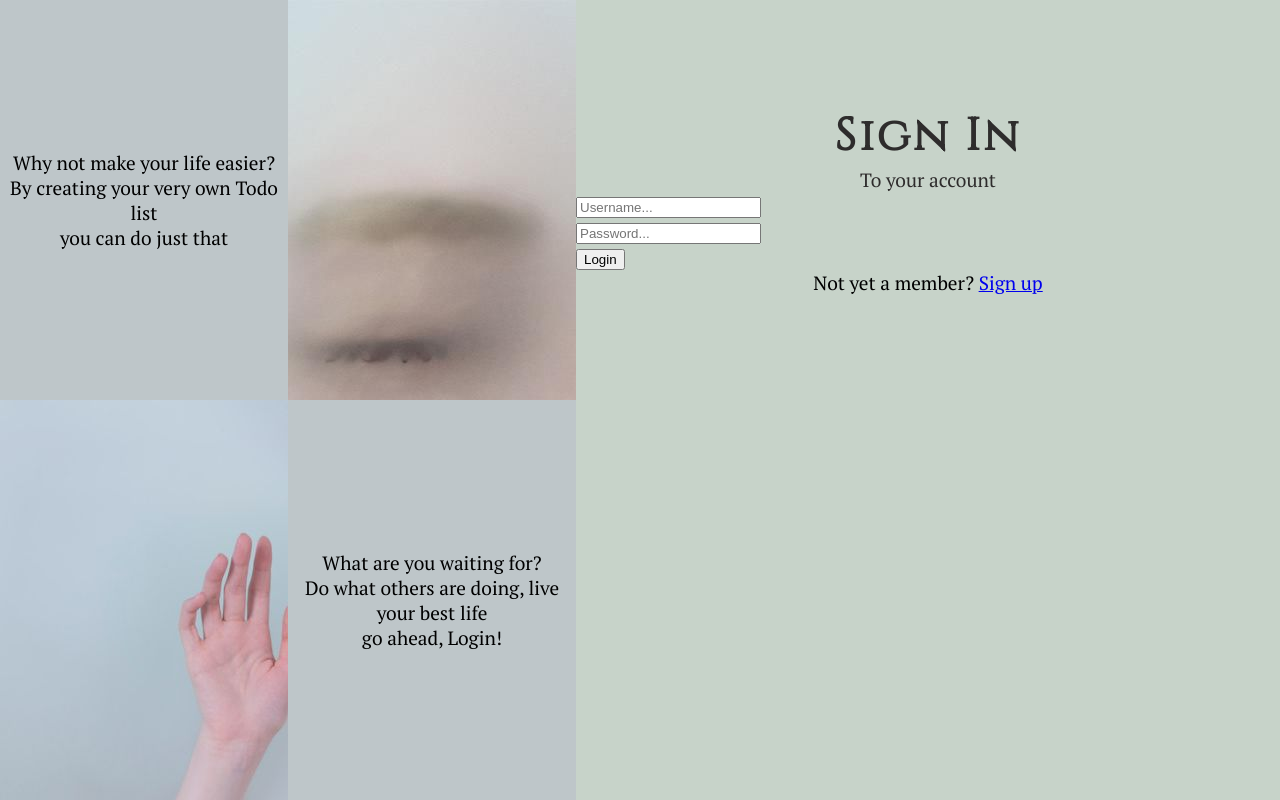
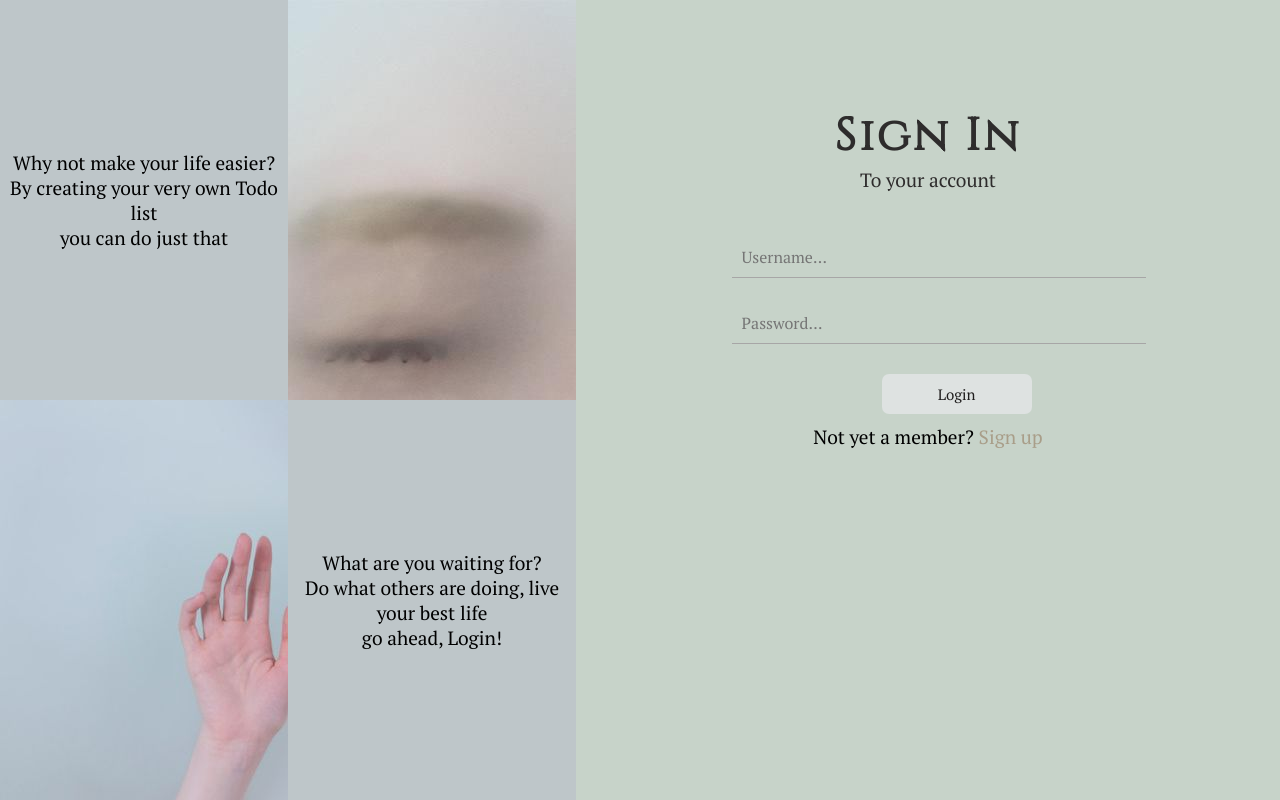
Before and after one commit to Cloud-Panda/todoApp, a PHP site: page /login.php in a window 1280 px wide. Run offline with PHP 8.4, Linux system fonts and the light colour scheme.

Commit message:
pther btn and links styled

```diff
--- a/css/style.css
+++ b/css/style.css
@@ -103,3 +103,45 @@ html{
     padding:0;
     margin:0;
   }
+
+  form, .content {
+    width: 70%;
+    margin: 0px auto;
+    padding: 20px;
+    background: transparent;
+  }
+  .input-group {
+    margin: 10px 0px 10px 0px;
+  }
+  .input-group input {
+    height: 30px;
+    width: 80%;
+    padding: 5px 10px;
+    font-size: 16px;
+    border:1px solid rgb(167, 166, 166);
+    border-top:none;
+    border-right:none;
+    border-left:none;
+    background:rgb(199, 211, 201);
+    margin-left:50px;
+    padding-top:20px;
+    font-family: 'PT Serif', serif;
+  }
+  .btn {
+    padding: 10px;
+    font-size: 15px;
+    color: rgb(31, 29, 29);
+    background:rgb(222,226,225);
+    border-radius: 7px;
+    border:none;
+    width:150px;
+    margin-left:200px;
+    margin-top:20px;
+    outline: none;
+    font-family: 'PT Serif', serif;
+  }
+
+  a{
+    text-decoration: none;
+    color:rgb(169,158,137);
+  }
```
